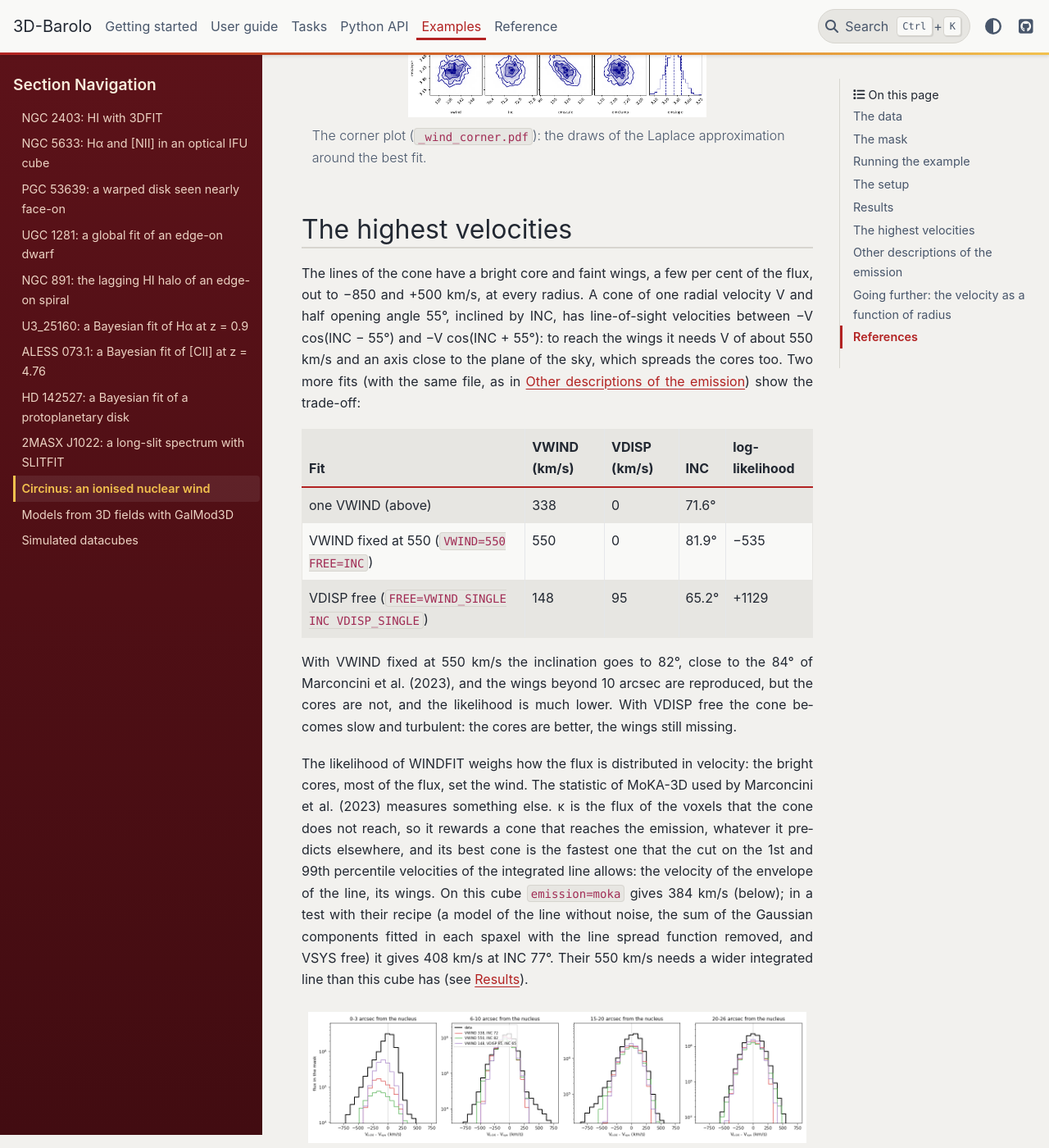
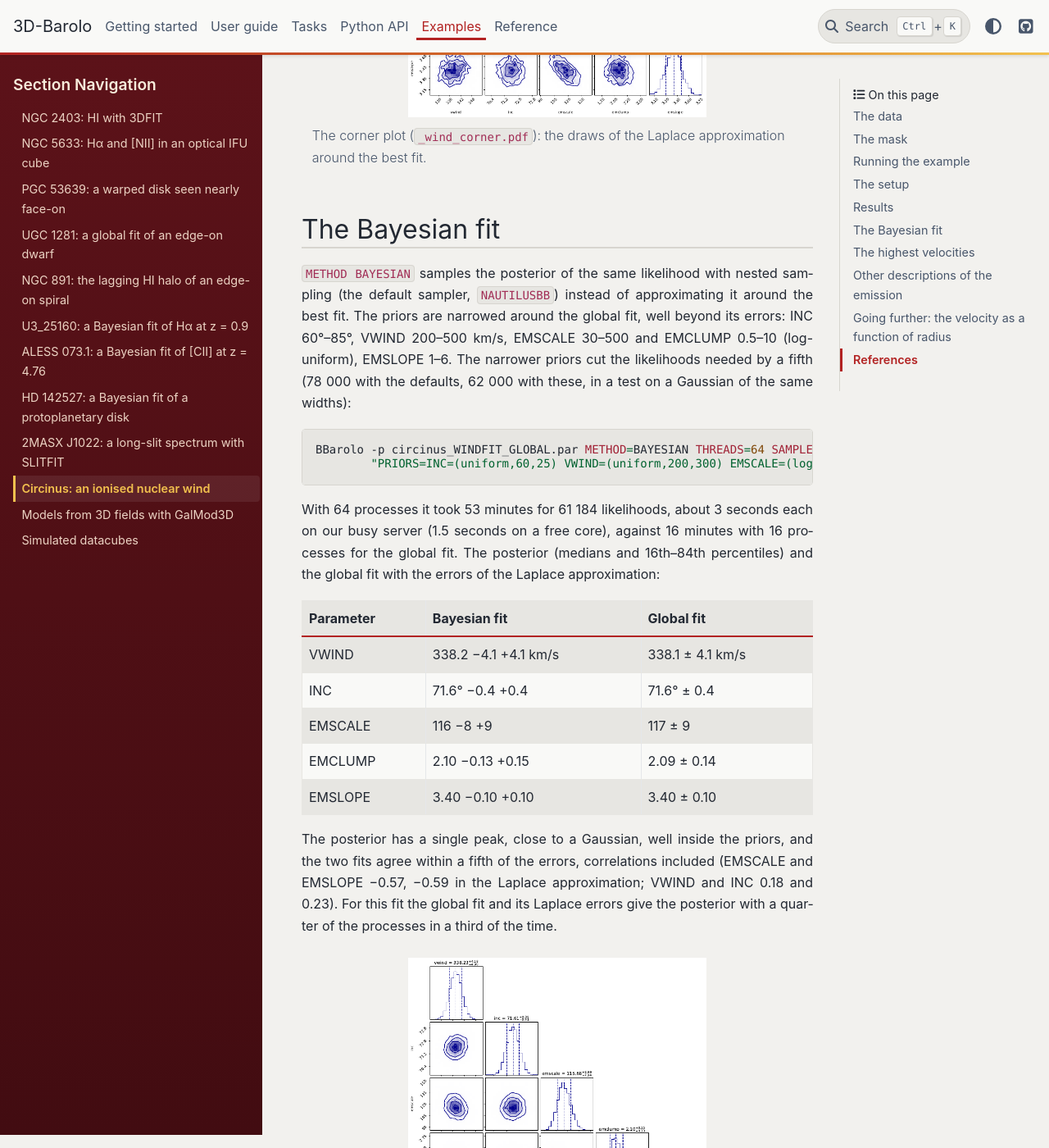
Before and after one commit to editeodoro/bbarolo2, a Sphinx documentation site: the page built from docs/examples/circinus.md, in a window 1280 px wide and 1400 px high, scrolled down 7933 px. Shown: the whole window at 82% size. Built offline with Sphinx 7.4.7 and the PyData theme 0.15.4, drawn with Linux system fonts in a browser that asks for light colours; some of the changed text lies outside the part shown.

Commit message:
Circinus example: the Bayesian fit, compared with the global fit
METHOD BAYESIAN (nautilusbb, 64 processes, priors narrowed around the global fit): 61 184 likelihoods in 53
minutes. The posterior agrees with the global fit and its Laplace errors within a fifth of the errors,
correlations included. New section with the command, the comparison table and the corner plot of the posterior
(circinus_bayes in make_example_figures.py).

Co-Authored-By: Claude Opus 5.5 <noreply@anthropic.com>

````diff
--- a/docs/examples/circinus.md
+++ b/docs/examples/circinus.md
@@ -198,6 +198,45 @@ by 72°, has line-of-sight velocities from −324 to +201 km/s, broadened by SPE
 The corner plot (`_wind_corner.pdf`): the draws of the Laplace approximation around the best fit.
 ```
 
+(circinus-bayesian)=
+## The Bayesian fit
+
+`METHOD BAYESIAN` samples the posterior of the same likelihood with nested sampling (the default sampler,
+`NAUTILUSBB`) instead of approximating it around the best fit. The priors are narrowed around the global fit, well
+beyond its errors: INC 60°–85°, VWIND 200–500 km/s, EMSCALE 30–500 and EMCLUMP 0.5–10 (log-uniform), EMSLOPE 1–6.
+The narrower priors cut the likelihoods needed by a fifth (78 000 with the defaults, 62 000 with these, in a test on
+a Gaussian of the same widths):
+
+```bash
+BBarolo -p circinus_WINDFIT_GLOBAL.par METHOD=BAYESIAN THREADS=64 SAMPLEROPTS=seed=1 OUTFOLDER=output/circinus_bayes/ \
+        "PRIORS=INC=(uniform,60,25) VWIND=(uniform,200,300) EMSCALE=(loguniform,30,500) EMCLUMP=(loguniform,0.5,10) EMSLOPE=(uniform,1,5)"
+```
+
+With 64 processes it took 53 minutes for 61 184 likelihoods, about 3 seconds each on our busy server (1.5 seconds
+on a free core), against 16 minutes with 16 processes for the global fit. The posterior (medians and 16th–84th
+percentiles) and the global fit with the errors of the Laplace approximation:
+
+| Parameter | Bayesian fit | Global fit |
+|---|---|---|
+| VWIND | 338.2 −4.1 +4.1 km/s | 338.1 ± 4.1 km/s |
+| INC | 71.6° −0.4 +0.4 | 71.6° ± 0.4 |
+| EMSCALE | 116 −8 +9 | 117 ± 9 |
+| EMCLUMP | 2.10 −0.13 +0.15 | 2.09 ± 0.14 |
+| EMSLOPE | 3.40 −0.10 +0.10 | 3.40 ± 0.10 |
+
+The posterior has a single peak, close to a Gaussian, well inside the priors, and the two fits agree within a fifth
+of the errors, correlations included (EMSCALE and EMSLOPE −0.57, −0.59 in the Laplace approximation; VWIND and INC
+0.18 and 0.23). For this fit the global fit and its Laplace errors give the posterior with a quarter of the
+processes in a third of the time.
+
+```{figure} /figures/examples/circinus_bayes_corner.png
+:width: 60%
+:alt: Corner plot of the posterior of the Bayesian fit of Circinus
+
+The corner plot of the Bayesian fit (`_wind_corner.pdf`): the samples of the posterior, to compare with the
+Laplace approximation above.
+```
+
 (circinus-high-velocities)=
 ## The highest velocities
 
--- a/docs/scripts/make_example_figures.py
+++ b/docs/scripts/make_example_figures.py
@@ -68,6 +68,12 @@ EX = {
                        ("_pv_wind.pdf", "pv", 800)],
                       ["OUTFOLDER=output/circinus_func/", "FLAGERRORS=false", "FREE=VWIND_FUNC INC",
                        "PRIORS=INC=(uniform,30,60) VWIND_P1=(uniform,0,1600) VWIND_P2=(uniform,1,50)"]),
+    # (the Bayesian fit, priors narrowed around the global fit: run with --threads 64, 53 minutes)
+    "circinus_bayes": ("circinus_WINDFIT_GLOBAL.par", "output/circinus_bayes", "circinus",
+                       [("_wind_corner.pdf", "corner", 700)],
+                       ["OUTFOLDER=output/circinus_bayes/", "METHOD=BAYESIAN", "SAMPLEROPTS=seed=1",
+                        "PRIORS=INC=(uniform,60,25) VWIND=(uniform,200,300) EMSCALE=(loguniform,30,500) "
+                        "EMCLUMP=(loguniform,0.5,10) EMSLOPE=(uniform,1,5)"]),
 }
 # figures made from the outputs of several examples: name -> (function, the examples it needs)
 COMPOSITE = {"circinus_compare": ("circinus_compare", ["circinus", "circinus_voxel", "circinus_shells",
````
Also changed, not shown: docs/figures/examples/circinus_bayes_corner.png (added).
